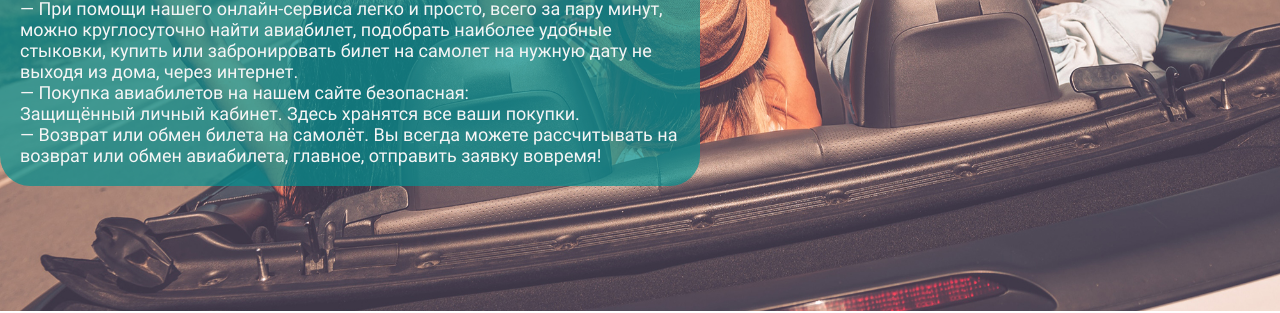
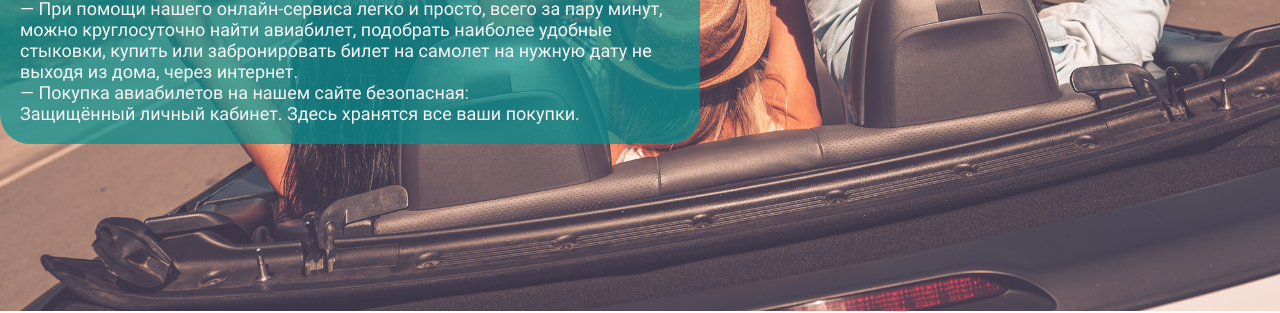
Before and after one commit to KabegamiDecoy/airline, a plain HTML site: page index.html in a window 1280 px wide. Shown: the part 488-801 px from the top of the page. Drawn offline with Linux system fonts and the light colour scheme.

Commit message:
Update index.html

```diff
--- a/index.html
+++ b/index.html
@@ -33,7 +33,6 @@
             <span class="promo__text">— При помощи нашего онлайн-сервиса легко и просто, всего за пару минут, можно круглосуточно найти авиабилет, подобрать наиболее удобные стыковки, купить или забронировать билет на самолет на нужную дату не выходя из дома, через интернет.</span>
             <span class="promo__text">— Покупка авиабилетов на нашем сайте безопасная:<br>
                 Защищённый личный кабинет.  Здесь хранятся все ваши покупки.</span>
-                <span class="promo__text">— Возврат или обмен билета на самолёт.  Вы всегда можете рассчитывать на возврат или обмен авиабилета, главное, отправить заявку вовремя!</span>
         </div>
         <!-- /.promo__block -->
     </div>
```
